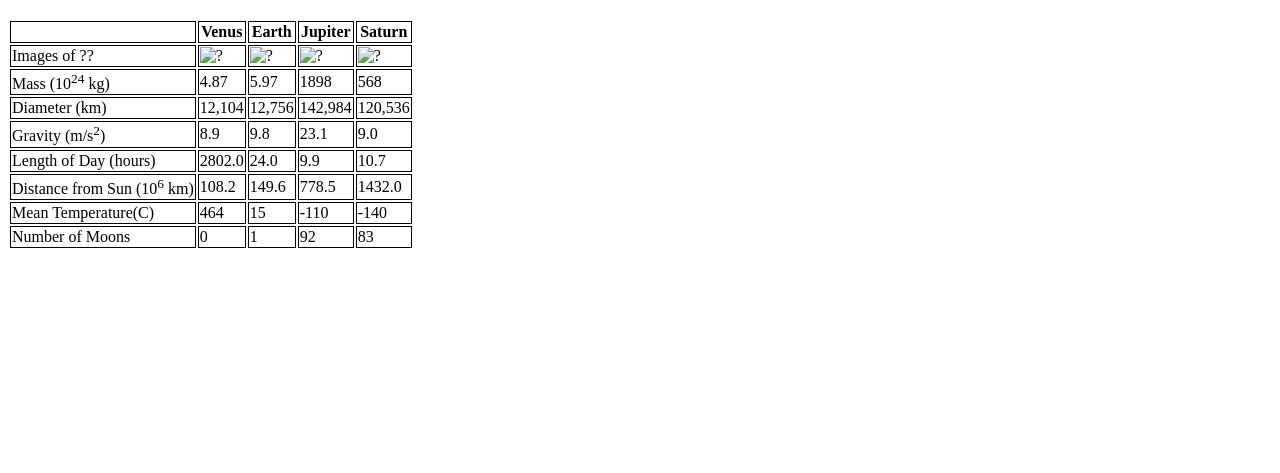
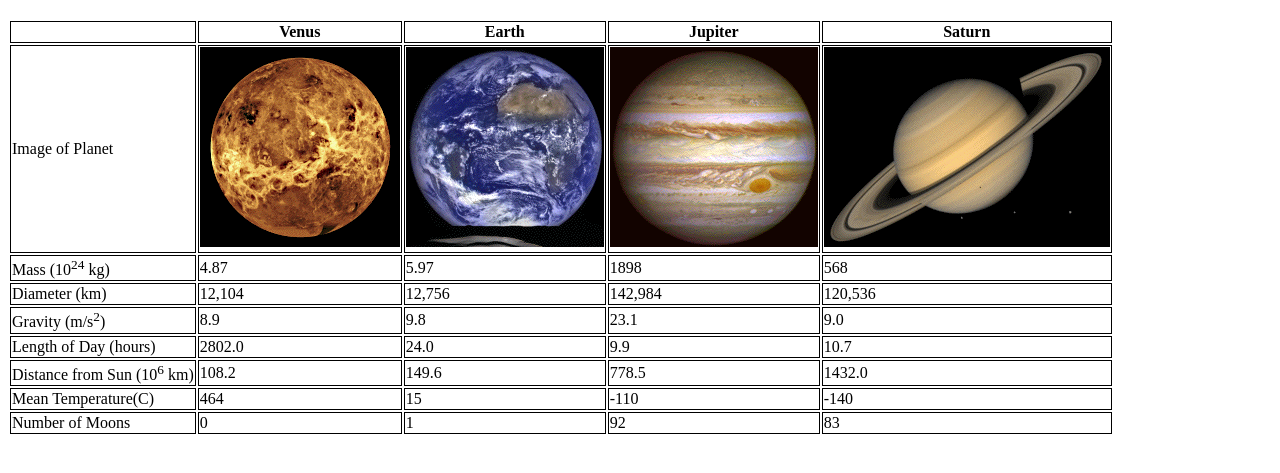
Before and after one commit to epaniagua2000/itmd361-lab5, a plain HTML site: page index.html in a window 1280 px wide. Shown: the part 61-534 px from the top of the page. Drawn offline with Linux system fonts and the light colour scheme.

Commit message:
Images of planets added

```diff
--- a/index.html
+++ b/index.html
@@ -16,11 +16,11 @@
       <th>Saturn</th>
     </tr>
     <tr>
-      <td>Images of ??</td>
-      <td><img src="images/planet_1.png" alt="?"></td>
-      <td><img src="images/planet_2.png" alt="?"></td>
-      <td><img src="images/planet_3.png" alt="?"></td>
-      <td><img src="images/planet_4.png" alt="?"></td>
+      <td>Image of Planet</td>
+      <td><img src="images/planet_1.png" alt="photo of planet Venus"></td>
+      <td><img src="images/planet_2.png" alt="photo of planet Earth"></td>
+      <td><img src="images/planet_3.png" alt="photo of planet Jupiter"></td>
+      <td><img src="images/planet_4.png" alt="photo of planet Saturn"></td>
     </tr>
     <tr>
       <td>Mass (10<sup>24</sup> kg)</td>
```
Also changed, not shown: images/planet_1.png (added), images/planet_2.png (added), images/planet_3.png (added), images/planet_4.png (added).
